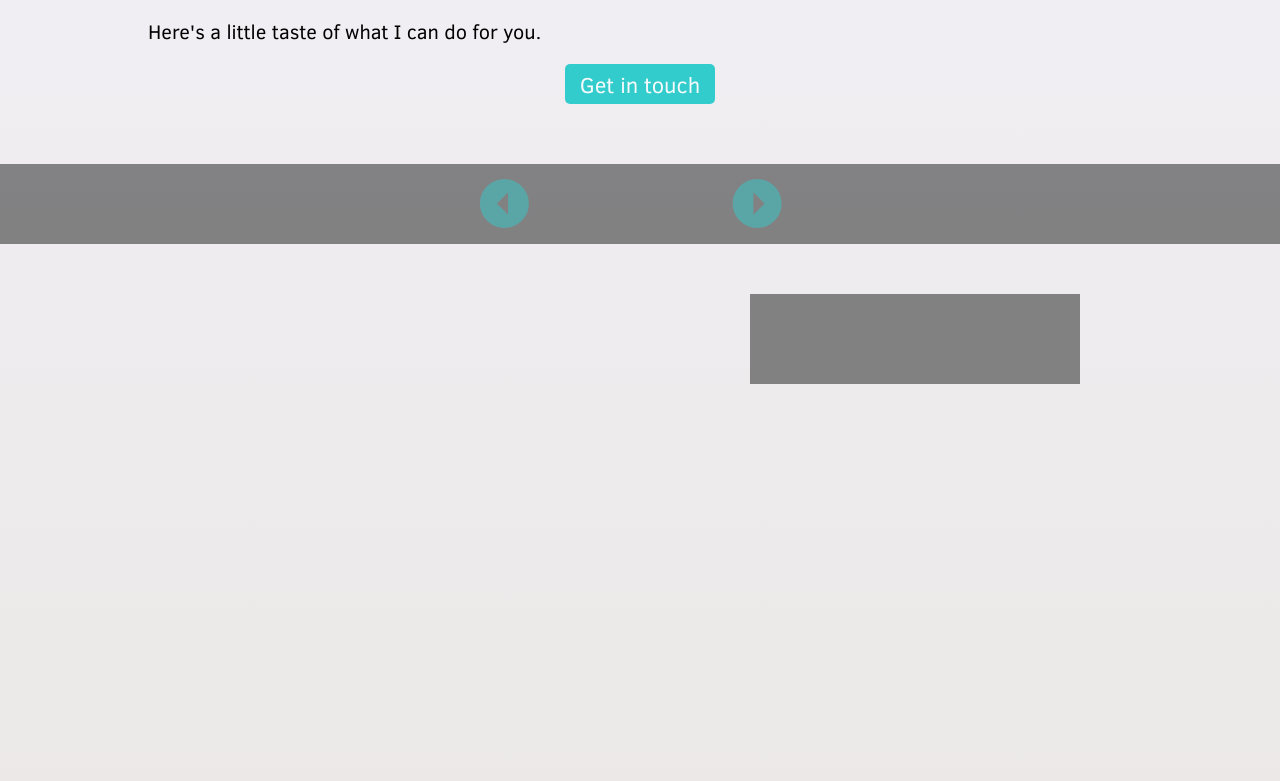
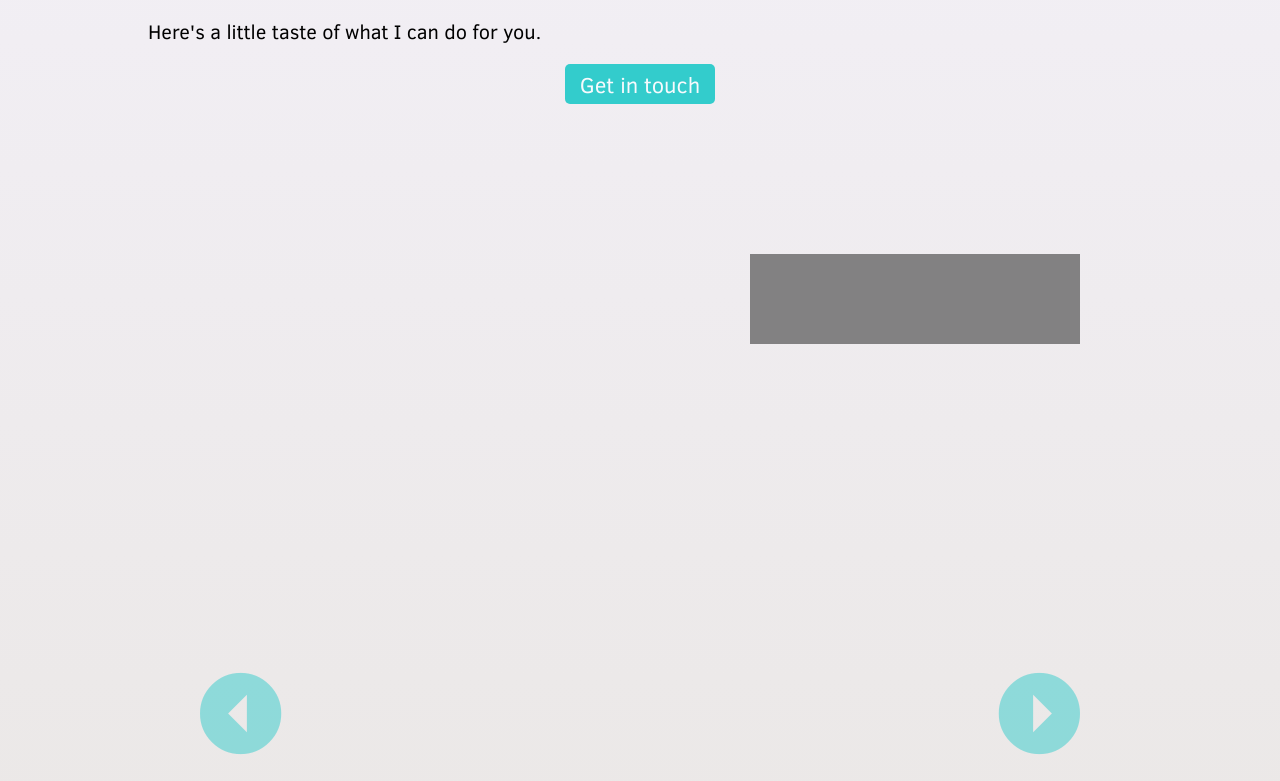
Before and after one commit to flyiniggle/developingwithstyle, a plain HTML site: page index.html at #/work in a window 1280 px wide. Shown: the part 726-1507 px from the top of the page. Drawn offline with Linux system fonts and the light colour scheme; no server answers; files whose address does not match are found by name.

Commit message:
improved nav arrow styles

```diff
--- a/app/templates/Work.html
+++ b/app/templates/Work.html
@@ -10,15 +10,11 @@
 	</div>
 	<div id="workCarousel">
 		<ajaxloader></ajaxloader>
-		<div id="carouselControls">
-			<div class="carouselControlsWrapper centered">
-				<div id="carouselPrev" data-ng-click="prev()" data-ng-class="{'inactive' : disableCarouselPrev}">
-					<span class="ion-android-arrow-dropleft-circle"></span>
-				</div>
-				<div id="carouselNext" data-ng-click="next()" data-ng-class="{'inactive' : disableCarouselNext}">
-					<span class="ion-android-arrow-dropright-circle"></span>
-				</div>
-			</div>
+		<div id="carouselPrev" data-ng-click="prev()" data-ng-class="{'inactive' : disableCarouselPrev}">
+			<span class="ion-android-arrow-dropleft-circle"></span>
+		</div>
+		<div id="carouselNext" data-ng-click="next()" data-ng-class="{'inactive' : disableCarouselNext}">
+			<span class="ion-android-arrow-dropright-circle"></span>
 		</div>
 		<div class="carousel" data-ng-class="{'focused' : selected}"></div>
 	</div>
--- a/css/main.css
+++ b/css/main.css
@@ -442,6 +442,7 @@ p, span, a, button {
 }
 
 #workCarousel {
+	position: relative;
 	min-height: 700px;
 }
 
@@ -450,17 +451,22 @@ p, span, a, button {
 	background-color: rgba(85, 85, 85, .7);
 }
 
-.carouselControlsWrapper {
-	width: 520px;
+#carouselNext, #carouselPrev {
+	position: absolute;
+	top: 500px;
+	z-index: 2;
 }
 
-#carouselNext, #carouselPrev {
-	display: inline;
-	padding: 100px;
+#carouselNext {
+	right: 200px;
+}
+
+#carouselPrev {
+	left: 200px;
 }
 
 .ion-android-arrow-dropright-circle, .ion-android-arrow-dropleft-circle {
-	font-size: 60px;
+	font-size: 100px;
 	color: #33CCCC;
 	opacity: .5;
 	cursor: default;
@@ -482,7 +488,7 @@ img.ponyBackground {
 
 .ponyCaption {
 	position: absolute;
-	top: 50px;
+	top: 90px;
 	right: 200px;
 	width: 300px;
 	background-color: rgba(85, 85, 85, .7);
@@ -492,7 +498,7 @@ img.ponyBackground {
 .ponyCaption h2, .ponyCaption p {
 	display: block;
 	margin-left: auto;
-	margin-right: auto
+	margin-right: auto;
 }
 
 .ponyCaption h2 {
```
